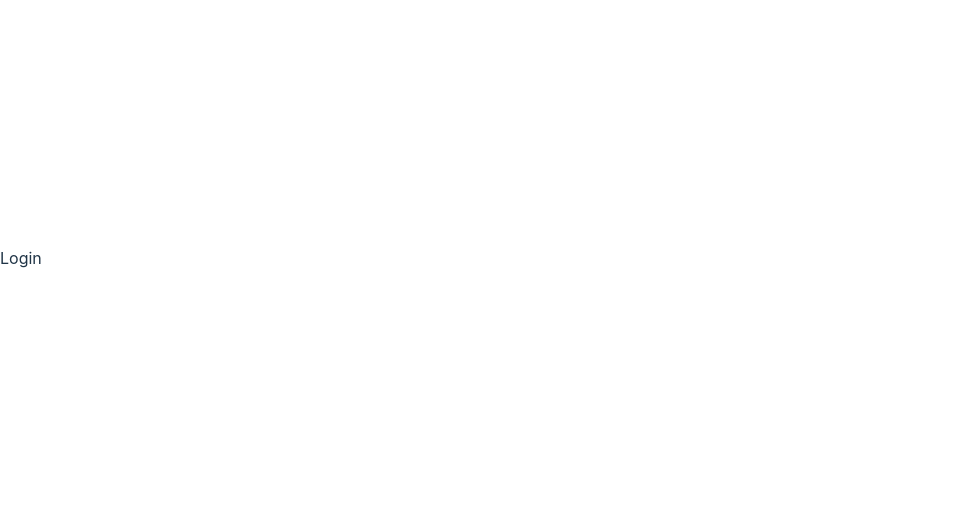
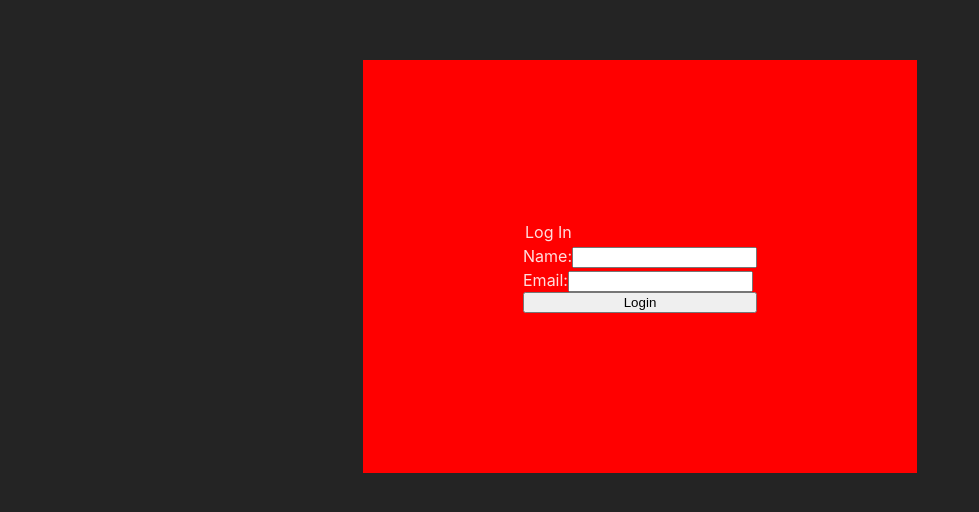
Before and after one commit to Any28Flo/pet-finder, a React (Vite) app: page / in a window 1280 px wide. Shown: the part 142-654 px from the top of the page, without its empty margins (0-979 px from the left). Built offline with nearby package versions, Linux system fonts and the light colour scheme.

Commit message:
feat | Create skeleton Login

```diff
--- a/src/index.css
+++ b/src/index.css
@@ -13,57 +13,3 @@
   -moz-osx-font-smoothing: grayscale;
   -webkit-text-size-adjust: 100%;
 }
-
-a {
-  font-weight: 500;
-  color: #646cff;
-  text-decoration: inherit;
-}
-a:hover {
-  color: #535bf2;
-}
-
-body {
-  margin: 0;
-  display: flex;
-  place-items: center;
-  min-width: 320px;
-  min-height: 100vh;
-}
-
-h1 {
-  font-size: 3.2em;
-  line-height: 1.1;
-}
-
-button {
-  border-radius: 8px;
-  border: 1px solid transparent;
-  padding: 0.6em 1.2em;
-  font-size: 1em;
-  font-weight: 500;
-  font-family: inherit;
-  background-color: #1a1a1a;
-  cursor: pointer;
-  transition: border-color 0.25s;
-}
-button:hover {
-  border-color: #646cff;
-}
-button:focus,
-button:focus-visible {
-  outline: 4px auto -webkit-focus-ring-color;
-}
-
-@media (prefers-color-scheme: light) {
-  :root {
-    color: #213547;
-    background-color: #ffffff;
-  }
-  a:hover {
-    color: #747bff;
-  }
-  button {
-    background-color: #f9f9f9;
-  }
-}
--- a/src/pages/Login.tsx
+++ b/src/pages/Login.tsx
@@ -1,7 +1,38 @@
+import styled from "styled-components";
+
+const LoginWrapper = styled.main`
+    height: 100vh;
+    width: 100%;
+    display: flex;
+
+    align-items: center;
+    justify-content: center;
+`;
+const FormWrapper = styled.form`
+  margin: 6rem;
+  padding:10rem;
+  display: flex;
+  flex-direction: column;
+  background-color: red;
+`;
 
 const Login = () => {
   return (
-    <div>Login</div>
+    <LoginWrapper>
+      <FormWrapper>
+          <legend>Log In</legend>
+            <div className="form-group">
+              <label htmlFor="name">Name:</label>
+              <input type="text" name="name" id="name" />
+            </div>
+            <div className="form-group">
+              <label htmlFor="email">Email:</label>
+              <input type="email" name="email" id="email" />
+            </div>
+          <button type="submit">Login</button>
+
+      </FormWrapper>
+    </LoginWrapper>
   )
 }
 
```
